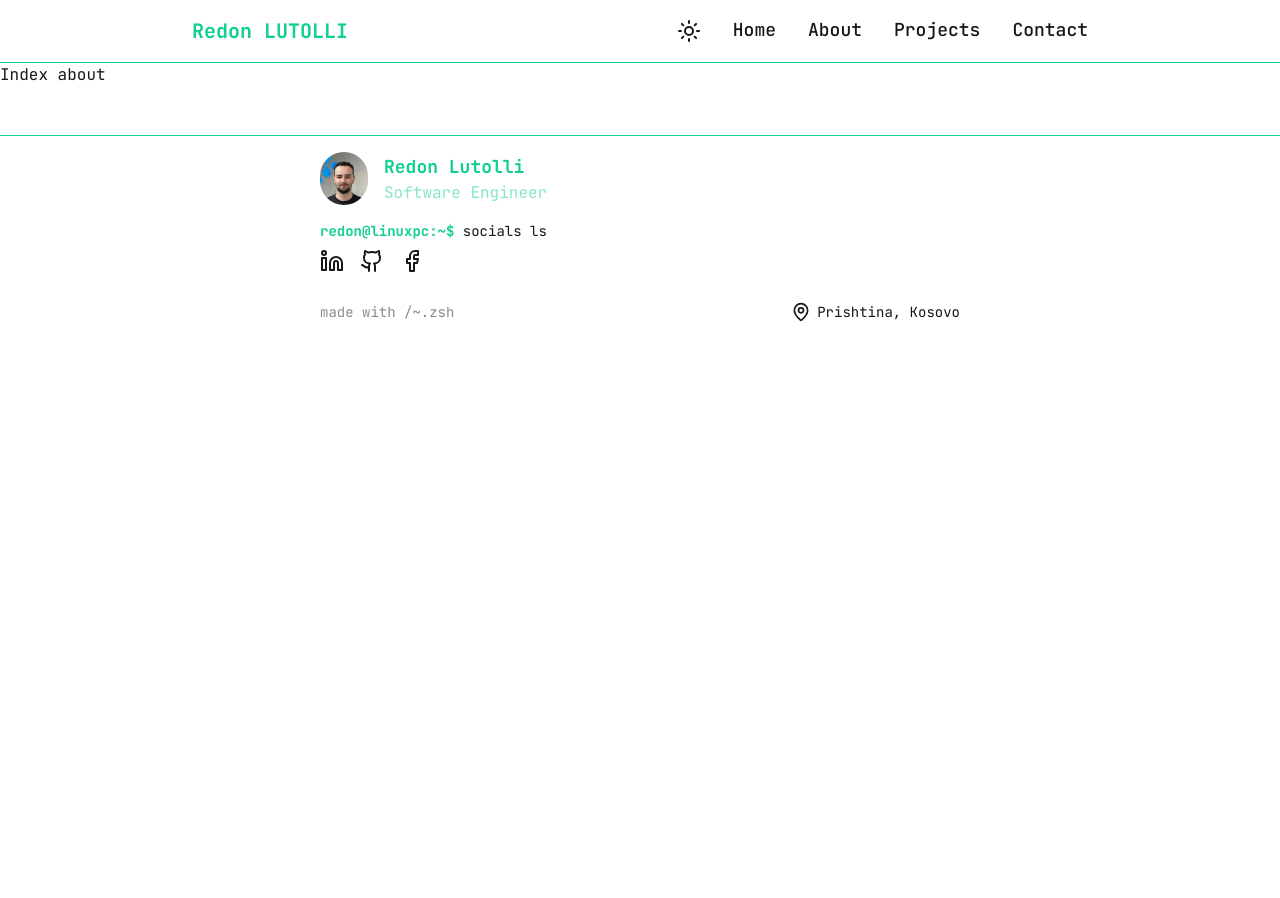
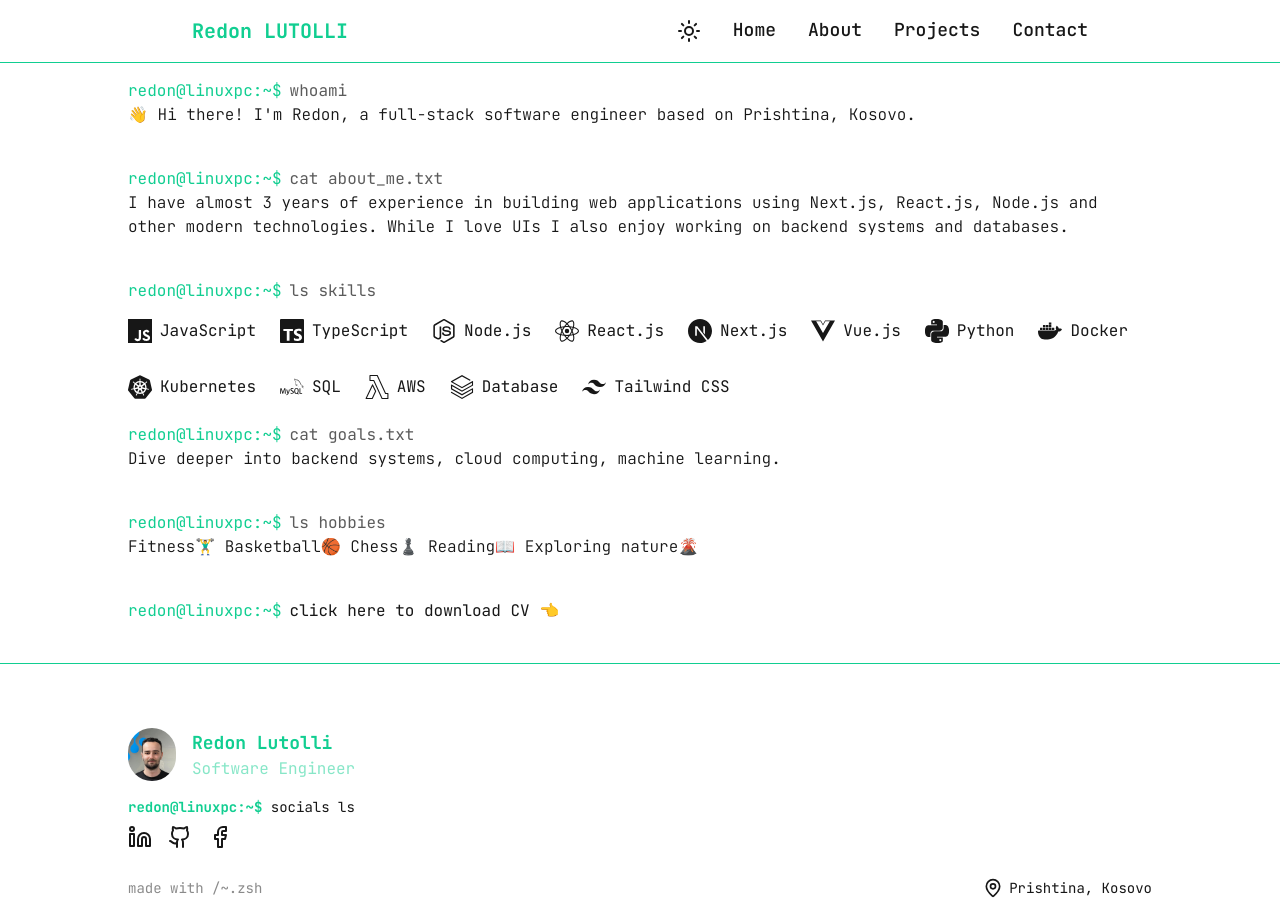
Before and after one commit to redon99/redon-portfolio, a Next.js app: page /about in a window 1280 px wide. Before the commit the page ends 800 px from the top, so only its background shows below. Built offline with nearby package versions, Linux system fonts and the light colour scheme.

Commit message:
feat(about): add about page info

```diff
--- a/app/Footer.tsx
+++ b/app/Footer.tsx
@@ -22,7 +22,8 @@ const SOCIAL_LINKS = [
 
 export const Footer = () => {
   return (
-    <footer className='w-full mx-auto mt-12 border-primary border-t pt-4 px-80 flex justify-between items-end'>
+    <div className='w-full border-primary border-t'>
+      <footer className='w-5xl mx-auto mt-12 pt-4 flex justify-between items-end'>
         <div>
           <div className='flex items-center gap-4 mb-4'>
             <Image
@@ -74,5 +75,6 @@ export const Footer = () => {
           </Link>
         </div>
       </footer>
+    </div>
   )
 }
--- a/app/about/page.tsx
+++ b/app/about/page.tsx
@@ -1,5 +1,72 @@
+import { TerminalQuery } from '../components/TerminalQuery'
+import {
+  SiJavascript,
+  SiTypescript,
+  SiNodedotjs,
+  SiReact,
+  SiNextdotjs,
+  SiVuedotjs,
+  SiPython,
+  SiDocker,
+  SiMysql,
+  SiAwslambda,
+  SiKubernetes,
+  SiDatabricks,
+  SiTailwindcss,
+} from 'react-icons/si'
+
+const SKILLS = [
+  { name: 'JavaScript', icon: SiJavascript },
+  { name: 'TypeScript', icon: SiTypescript },
+  { name: 'Node.js', icon: SiNodedotjs },
+  { name: 'React.js', icon: SiReact },
+  { name: 'Next.js', icon: SiNextdotjs },
+  { name: 'Vue.js', icon: SiVuedotjs },
+  { name: 'Python', icon: SiPython },
+  { name: 'Docker', icon: SiDocker },
+  { name: 'Kubernetes', icon: SiKubernetes },
+  { name: 'SQL', icon: SiMysql },
+  { name: 'AWS', icon: SiAwslambda },
+  { name: 'Database', icon: SiDatabricks },
+  { name: 'Tailwind CSS', icon: SiTailwindcss },
+]
+
 function Index() {
-  return <div>Index about</div>
+  return (
+    <div className='w-5xl mx-auto h-[600px] py-4'>
+      <TerminalQuery query='whoami' />
+      <p className='text-md font-light mb-10'>
+        👋 Hi there! I'm Redon, a full-stack software engineer based on
+        Prishtina, Kosovo.
+      </p>
+      <TerminalQuery query='cat about_me.txt' />
+      <p className='text-md font-light mb-10'>
+        I have almost 3 years of experience in building web applications using
+        Next.js, React.js, Node.js and other modern technologies. While I love
+        UIs I also enjoy working on backend systems and databases.
+      </p>
+      <TerminalQuery query='ls skills' />
+      <div className='my-4'>
+        <ul className='flex gap-6 flex-wrap'>
+          {SKILLS.map(skill => (
+            <li key={skill.name} className='flex items-center gap-2 mb-2'>
+              <skill.icon className='text-2xl' />
+              <span>{skill.name}</span>
+            </li>
+          ))}
+        </ul>
+      </div>
+      <TerminalQuery query='cat goals.txt' />
+      <p className='text-md font-light mb-10'>
+        Dive deeper into backend systems, cloud computing, machine learning.
+      </p>
+      <TerminalQuery query='ls hobbies' />
+      <p className='text-md font-light mb-10'>
+        Fitness🏋️‍♂️ Basketball🏀 Chess♟️ Reading📖 Exploring nature🌋
+      </p>
+      <TerminalQuery query='click here to download CV 👈' link />
+    </div>
+  )
 }
 
 export default Index
--- /dev/null
+++ b/app/components/TerminalQuery.tsx
@@ -0,0 +1,33 @@
+import Link from 'next/link'
+
+interface P {
+  query: string
+  link?: boolean
+}
+
+export const TerminalQuery = ({ query, link }: P) => {
+  if (link) {
+    return (
+      <div className='flex gap-2'>
+        <p className='text-primary'>redon@linuxpc:~$</p>
+        <Link
+          href='/redonCV-2025.pdf'
+          className='hover:text-primary link-transition relative inline-block pb-1
+          after:absolute after:left-0 after:bottom-0 after:h-0.5
+          after:w-0 after:bg-primary after:transition-all after:duration-300
+          hover:after:w-full'
+          download='redonCV-2025.pdf'
+        >
+          {query}
+        </Link>
+      </div>
+    )
+  }
+
+  return (
+    <div className='flex gap-2'>
+      <p className='text-primary'>redon@linuxpc:~$</p>
+      <p className='opacity-70'>{query}</p>
+    </div>
+  )
+}
--- a/app/layout.tsx
+++ b/app/layout.tsx
@@ -20,8 +20,8 @@ export default function RootLayout({
   children: React.ReactNode
 }>) {
   return (
-    <html lang='en'>
-      <body className={`${jetBrainMono.variable} antialiased`}>
+    <html lang='en' className={jetBrainMono.variable}>
+      <body className='antialiased'>
         <main>
           <Header />
           <div>{children}</div>
--- a/package.json
+++ b/package.json
@@ -16,6 +16,7 @@
     "next": "16.0.8",
     "react": "19.2.1",
     "react-dom": "19.2.1",
+    "react-icons": "^5.5.0",
     "typewriter-effect": "^2.22.0"
   },
   "devDependencies": {
```
Also changed, not shown: 2 other files (tests, documents, lock files or other folders). Lines whose indentation alone changed are shown as unchanged.
